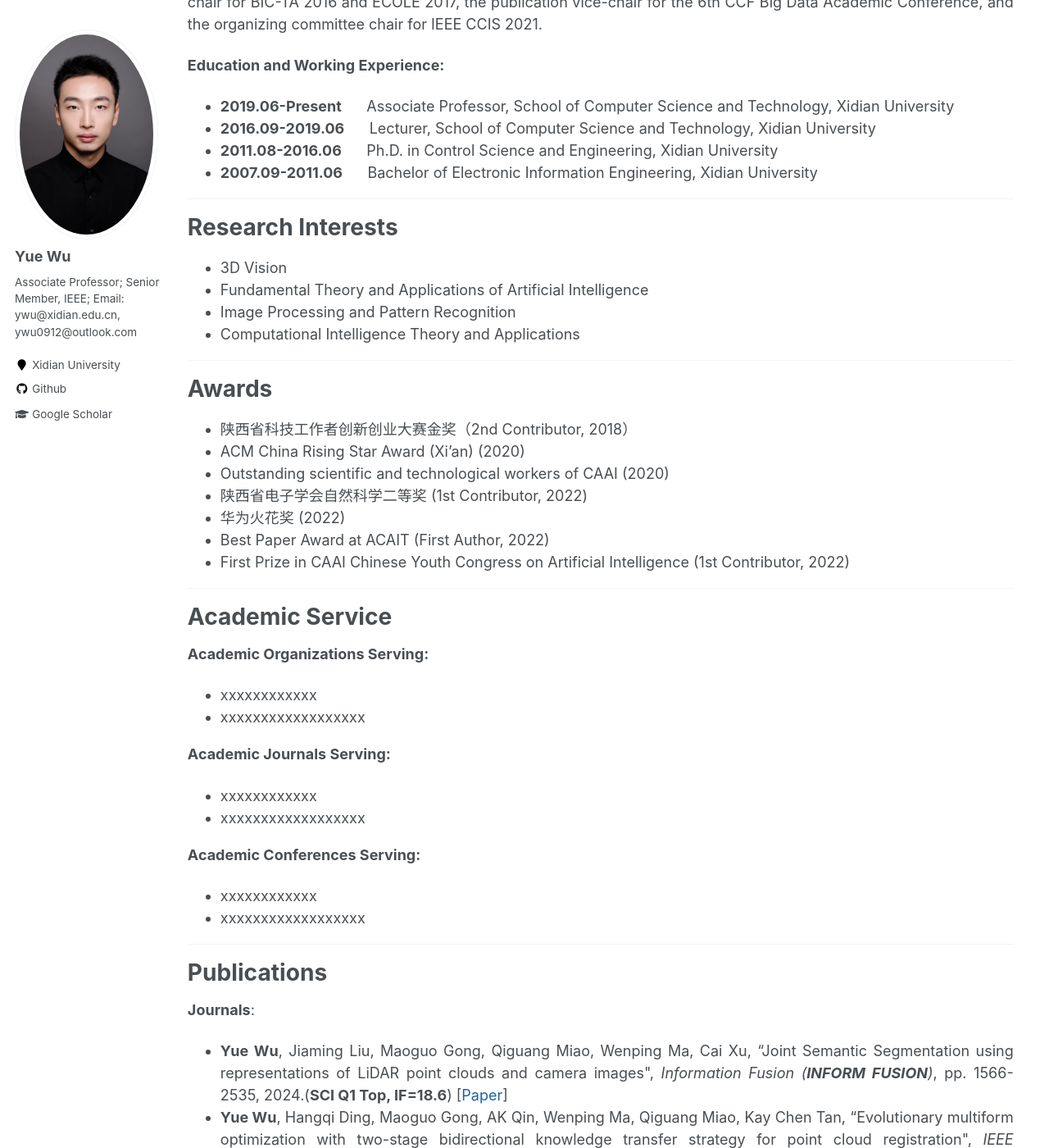
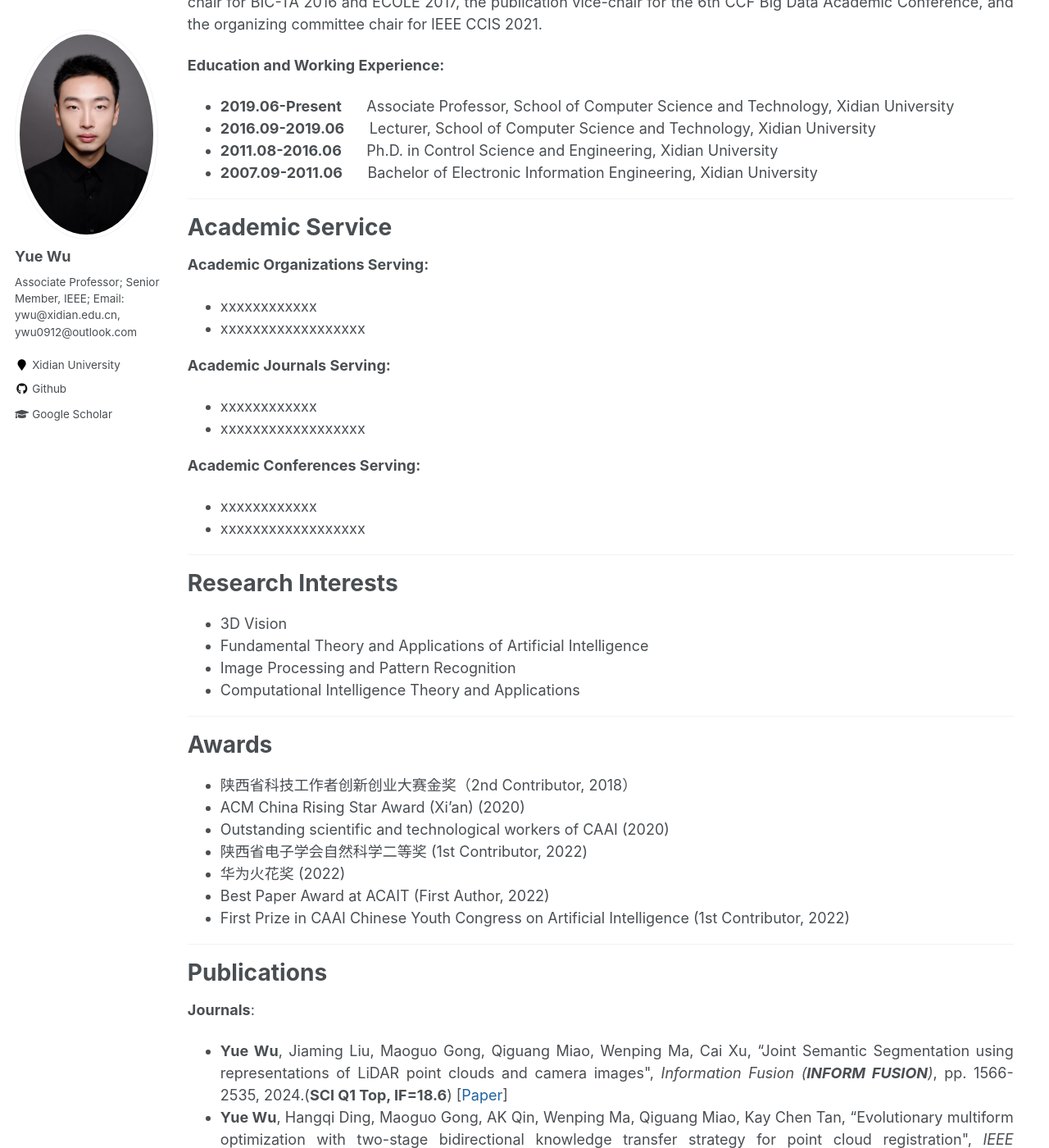
Before and after one commit to ywuchina/ywuchina.github.io, a Jekyll site: the page built from _pages/home.md, in a window 1280 px wide and 1400 px high, scrolled down 627 px. Shown: the whole window at 82% size. Built offline with Jekyll 4.4.1, drawn with Linux system fonts in a browser that asks for light colours.

Commit message:
Update home.md

```diff
--- a/_pages/home.md
+++ b/_pages/home.md
@@ -30,6 +30,9 @@ Since 2007, he has pursued his bachelor's and Ph.D. at Xidian University. After
 </ul>
 <hr>
 
+
+{% include service.html %}
+
 <h1 id="ResearchInterests">Research Interests</h1>
 
 - 3D Vision
@@ -51,7 +54,6 @@ Since 2007, he has pursued his bachelor's and Ph.D. at Xidian University. After
 
 <hr>
 
-{% include service.html %}
 {% include paper.html %}
 {% include team.html %}
 {% include earth.html %}
```
